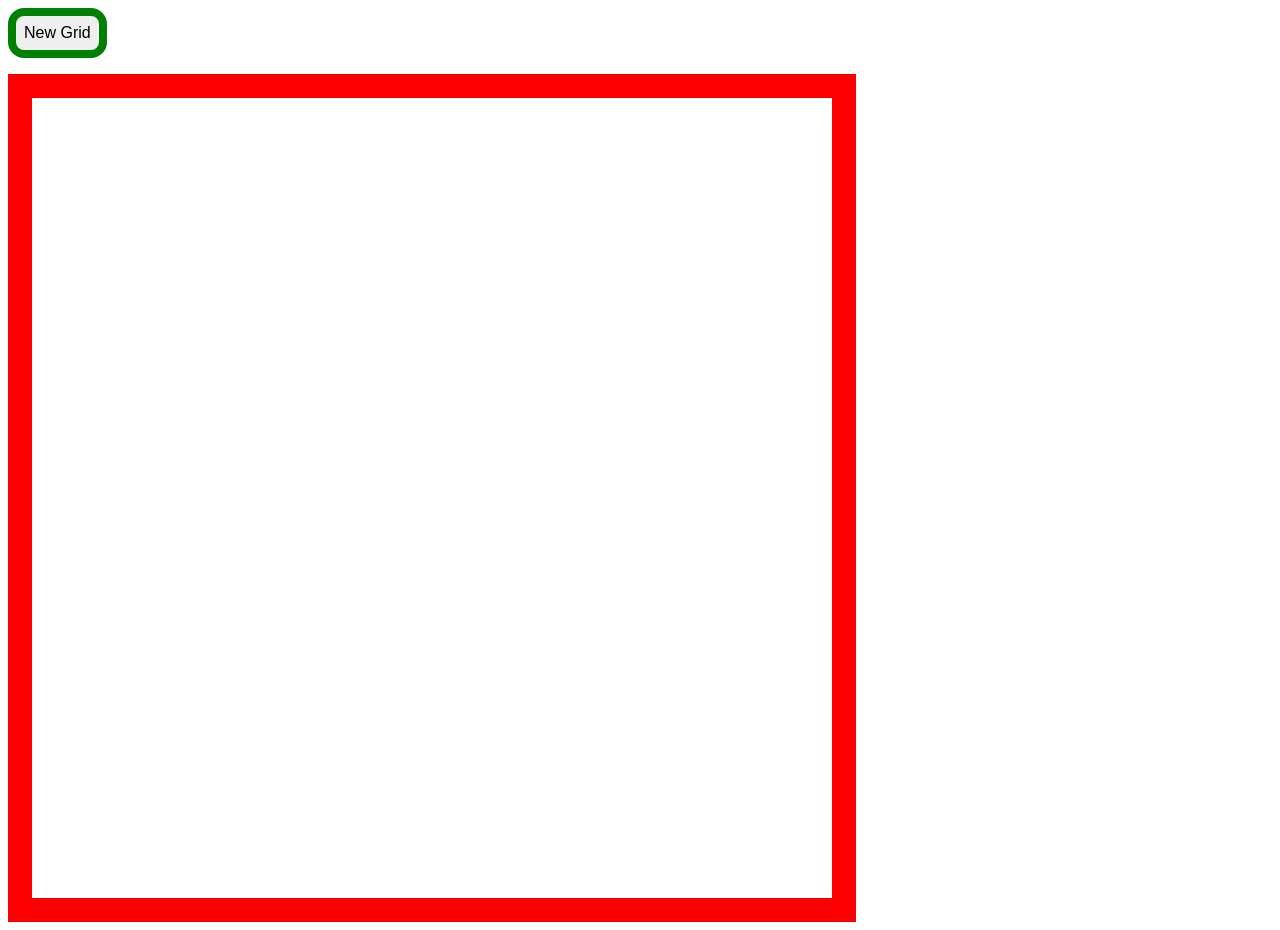
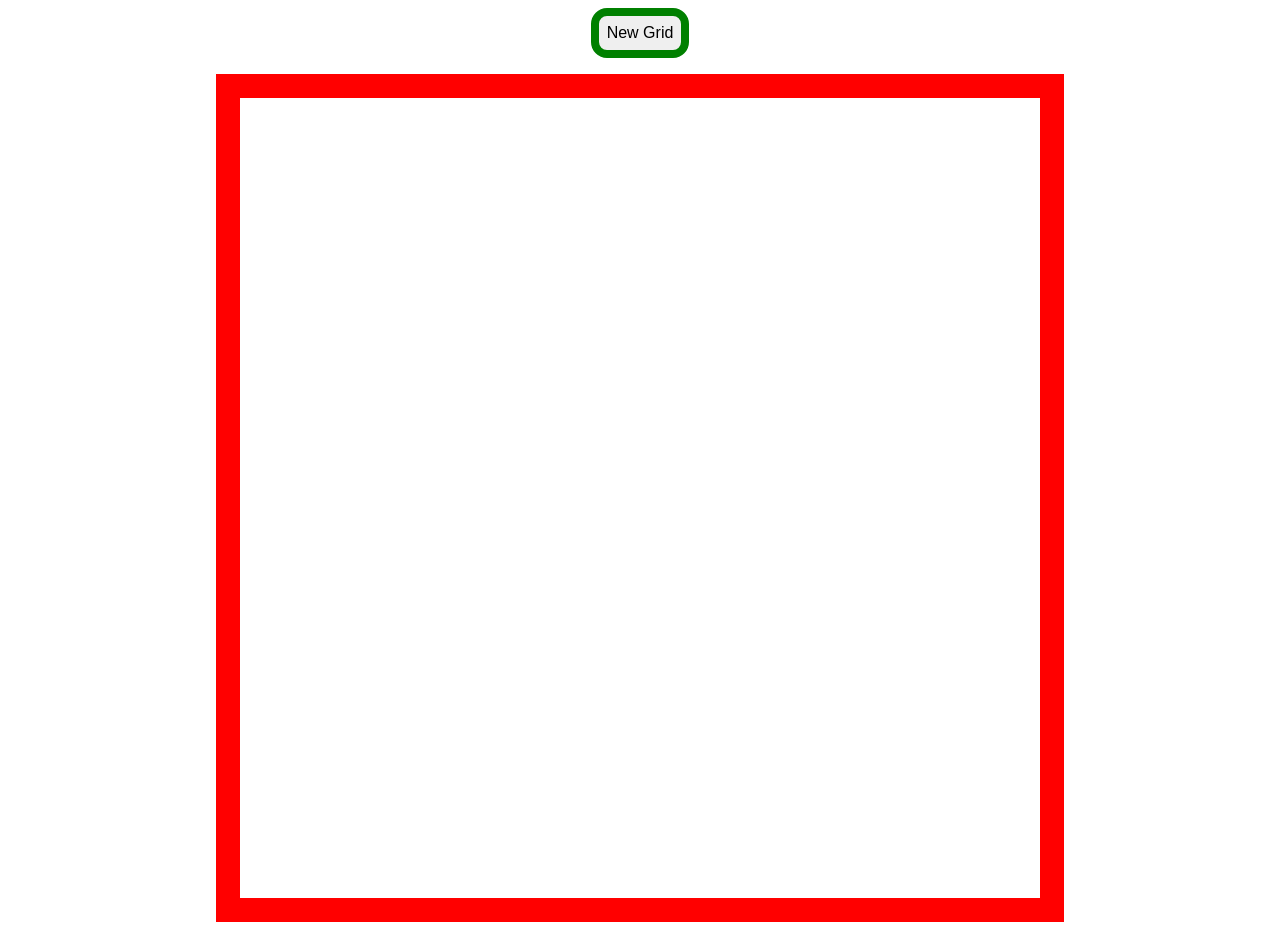
Before and after one commit to alioishi/etch-a-sketch, a plain HTML site: page index.html in a window 1280 px wide. Drawn offline with Linux system fonts and the light colour scheme.

Commit message:
Center grid and button

```diff
--- a/style.css
+++ b/style.css
@@ -1,4 +1,11 @@
+#etch-a-sketch{
+    display: flex;
+    flex-direction: column;
+    align-items: center;
+}
+
 #new-grid-button {
+    flex: none;
     padding: 8px;
     margin-bottom: 16px;
     border: 8px solid green;
```
